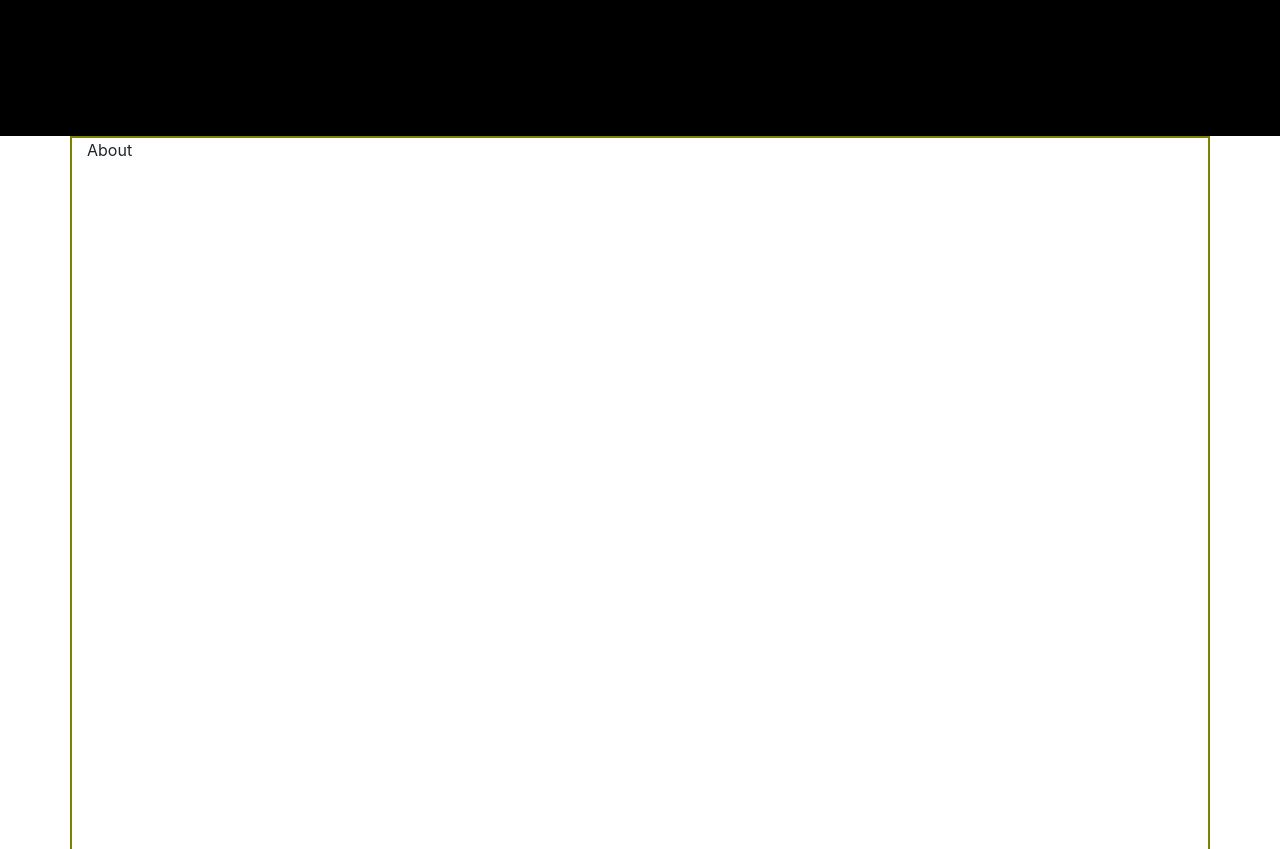
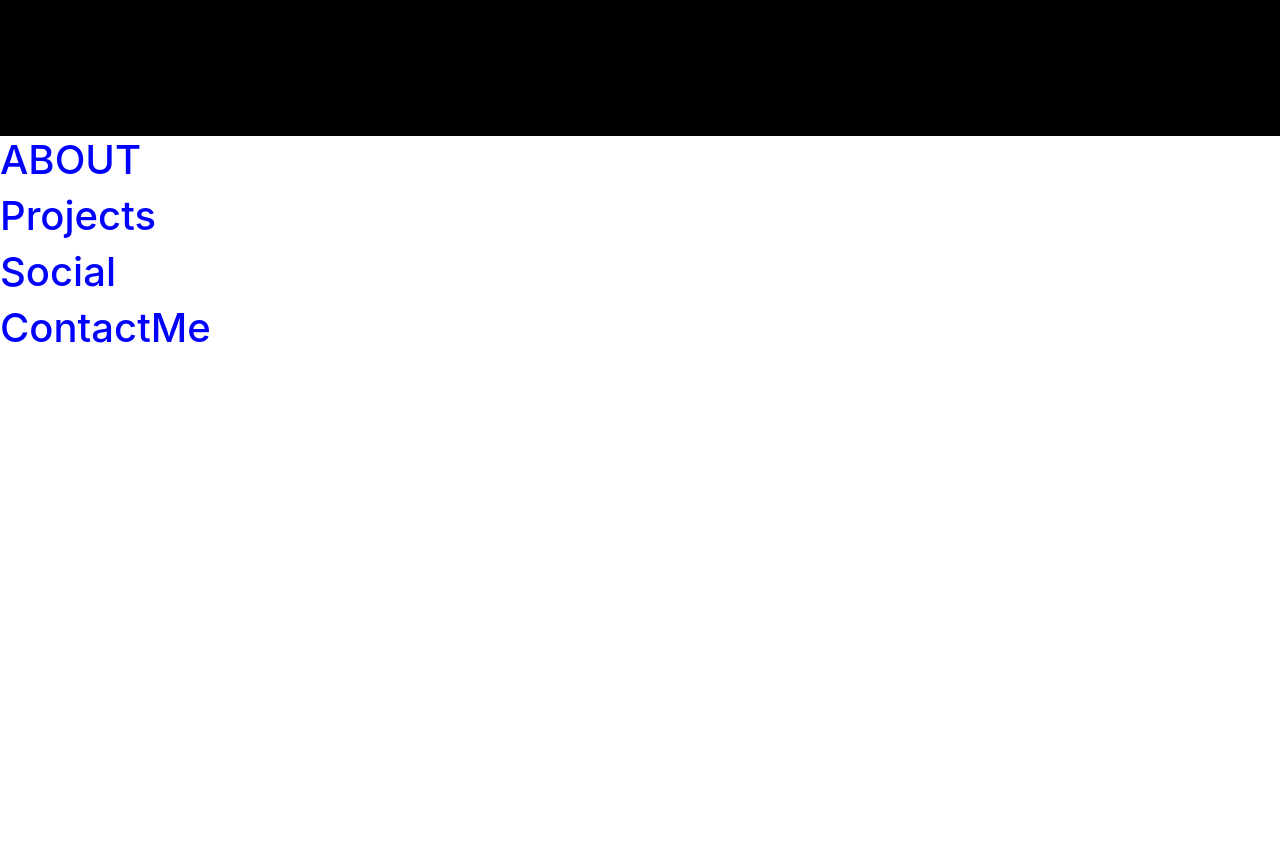
Before and after one commit to Adamf124/Portfolio-Page, a React (Create React App) app in the folder client/: page / in a window 1280 px wide. Shown: the part 720-1569 px from the top of the page. After the commit the page ends 1080 px from the top, so only its background shows below. Built offline with nearby package versions, Linux system fonts and the light colour scheme.

Commit message:
Complete component restructure

```diff
--- a/client/src/App.js
+++ b/client/src/App.js
@@ -1,10 +1,23 @@
 import React from 'react';
 import './App.css';
-import Splashpage from './components/Splashpage';
+import Splashpage from './components/SplashPage/Splashpage';
+import Navbar from './components/Navbar'
+import About from './components/About/About';
+import Projects from './components/Projects/Projects';
+import Social from './components/Social/Social';
+import ContactMe from './components/ContactMe/ContactMe';
 
 function App() {
   return (
+  <div>
+    <Navbar/>
     <Splashpage/>
+    <About />
+    <Projects />
+    <Social />
+    <ContactMe />
+
+  </div>
   );
 }
 
--- /dev/null
+++ b/client/src/components/About/About.css
@@ -0,0 +1,3 @@
+h1{
+    color:blue;
+}
--- /dev/null
+++ b/client/src/components/About/About.js
@@ -0,0 +1,12 @@
+import React, { Component } from 'react'
+import './About.css'
+
+export default class About extends Component {
+    render() {
+        return (
+            <div>
+                <h1>ABOUT</h1>
+            </div>
+        )
+    }
+}
--- /dev/null
+++ b/client/src/components/ContactMe/ContactMe.css
@@ -0,0 +1,3 @@
+h1{
+    color:blue;
+}
--- /dev/null
+++ b/client/src/components/ContactMe/ContactMe.js
@@ -0,0 +1,11 @@
+import React, { Component } from 'react'
+
+export default class ContactMe extends Component {
+    render() {
+        return (
+            <div>
+                <h1>ContactMe</h1>
+            </div>
+        )
+    }
+}
--- a/client/src/components/Navbar.js
+++ b/client/src/components/Navbar.js
@@ -1,4 +1,5 @@
 import React, { Component } from 'react'
+import '../App.css';
 
 export default class Navbar extends Component {
     render() {
--- /dev/null
+++ b/client/src/components/Projects/Projects.css
@@ -0,0 +1,3 @@
+h1{
+    color:blue;
+}
--- /dev/null
+++ b/client/src/components/Projects/Projects.js
@@ -0,0 +1,11 @@
+import React, { Component } from 'react'
+import './Projects.css'
+export default class Projects extends Component {
+    render() {
+        return (
+            <div>
+                <h1>Projects</h1>
+            </div>
+        )
+    }
+}
--- /dev/null
+++ b/client/src/components/Social/Social.css
@@ -0,0 +1,3 @@
+h1{
+    color:blue;
+}
--- /dev/null
+++ b/client/src/components/Social/Social.js
@@ -0,0 +1,11 @@
+import React, { Component } from 'react'
+
+export default class Social extends Component {
+    render() {
+        return (
+            <div>
+                <h1>Social</h1>
+            </div>
+        )
+    }
+}
--- a/client/src/components/Splashpage.js
+++ b/client/src/components/SplashPage/Splashpage.js
@@ -1,14 +1,12 @@
 import React, { Component } from 'react'
-import '../App.css';
+import '../../App.css';
 import 'bootstrap/dist/css/bootstrap.min.css';
-import Navbar from './Navbar';
 
 export default class Splashpage extends Component {
     render() {
         return (
             <div className="App">
                 <header className="App-header">
-                    <Navbar/>
                 </header>
                 <div className='splash'>
                     <div className="welcome-mat">
@@ -16,12 +14,6 @@ export default class Splashpage extends Component {
                         <h1 className="welcome-text d-none d-lg-block">WELCOME LARGE </h1>
                     </div>
                 </div>
-                <div id="about"className='container'>
-                    About
-                </div>
-                <div id="projects"className='container'>Projects</div>
-                <div id="social"className='container'>Social</div>
-                <div id="contact-me"className='container'>Contact  Me</div>
 
             </div>
         )
```
